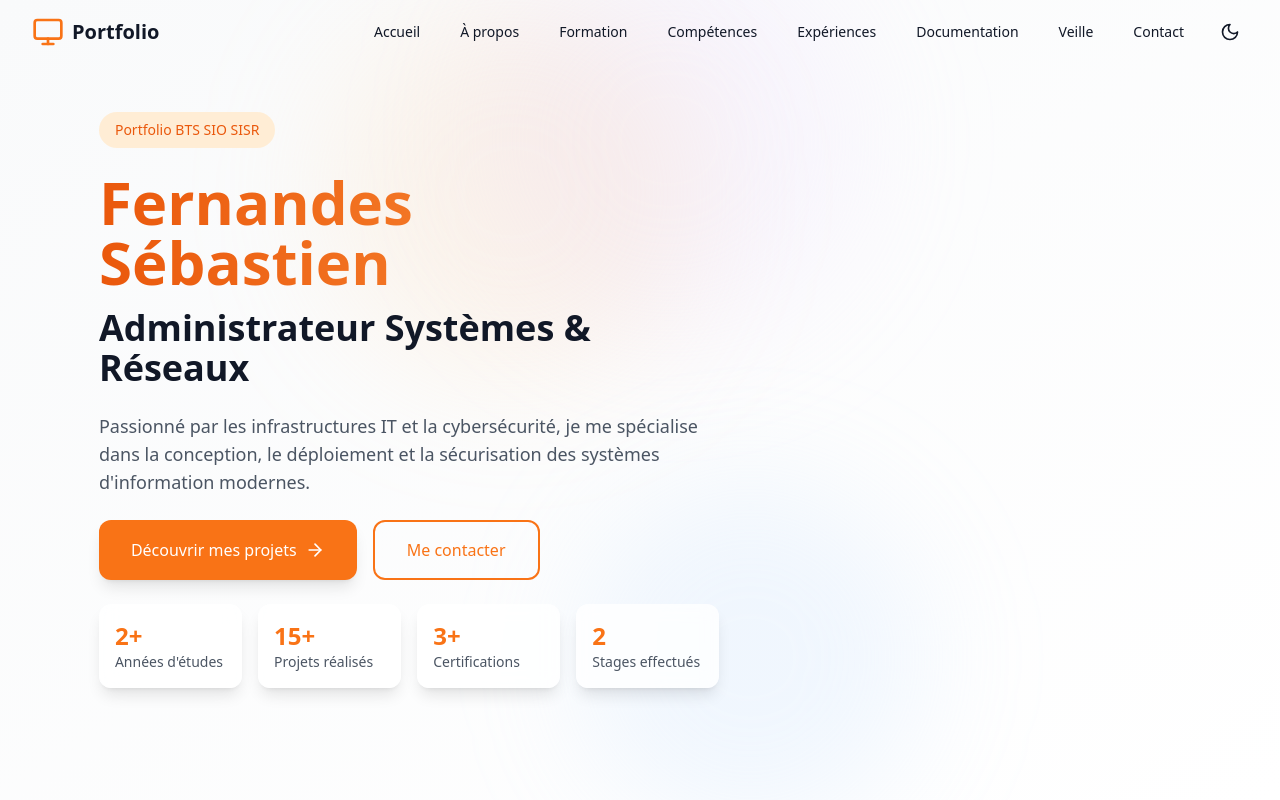
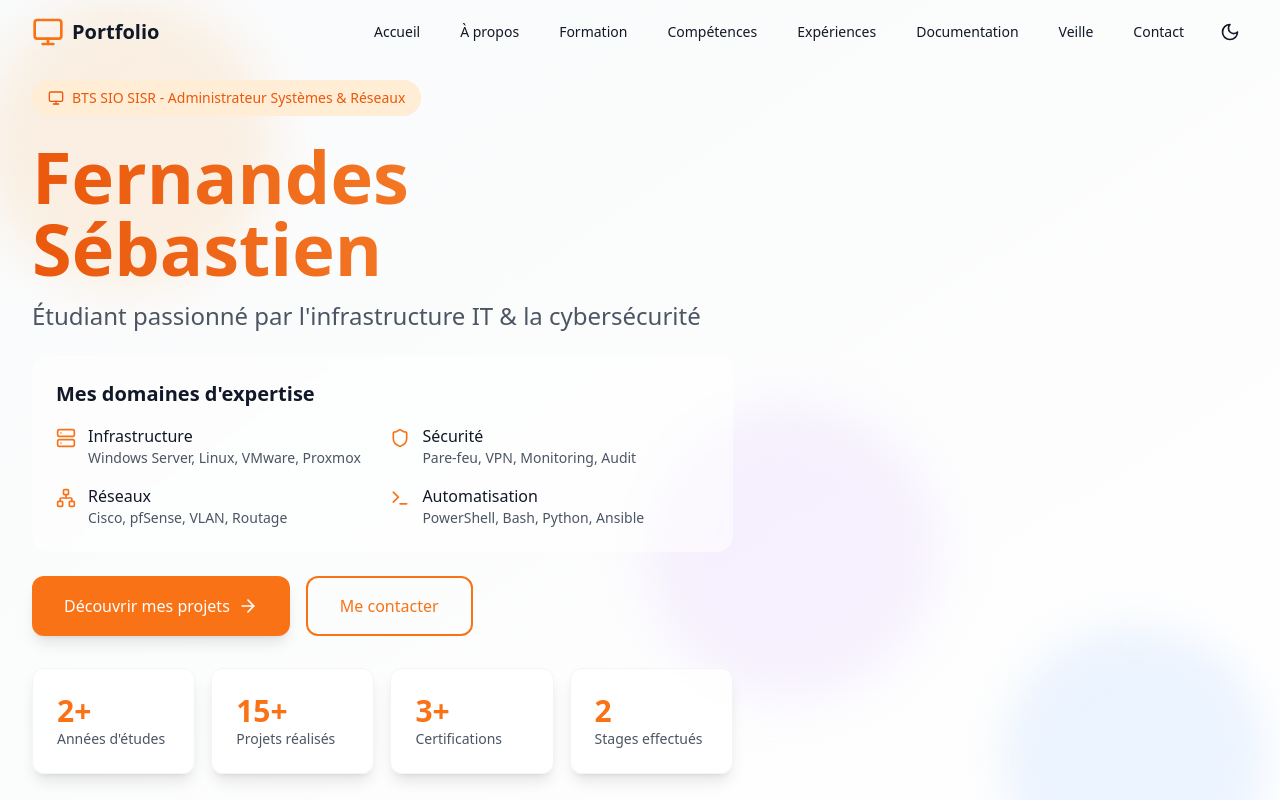
Before and after one commit to CapitaineRick/Portfolio, a React (Vite) app: page / in a window 1280 px wide. Shown: the top 800 px of the page. Built offline with nearby package versions, Linux system fonts and the light colour scheme.

Commit message:
Enhance Hero section with more content

```diff
--- a/src/components/sections/Hero.tsx
+++ b/src/components/sections/Hero.tsx
@@ -1,5 +1,5 @@
 import React, { useEffect, useRef } from 'react';
-import { Server, ArrowRight, Terminal, Shield, Database, Code } from 'lucide-react';
+import { Server, ArrowRight, Terminal, Shield, Database, Code, Monitor, Network } from 'lucide-react';
 
 const Hero: React.FC = () => {
   const heroRef = useRef<HTMLDivElement>(null);
@@ -12,7 +12,6 @@ const Hero: React.FC = () => {
           entry.target.classList.add('opacity-100', 'translate-y-0');
           entry.target.classList.remove('opacity-0', 'translate-y-10');
 
-          // Animate icons sequentially
           iconRefs.current.forEach((icon, index) => {
             if (icon) {
               setTimeout(() => {
@@ -54,13 +53,13 @@ const Hero: React.FC = () => {
   return (
     <section
       id="home"
-      className="min-h-screen flex items-center justify-center relative overflow-hidden bg-gradient-to-br from-gray-50 to-white dark:from-gray-900 dark:to-gray-800"
+      className="min-h-screen relative overflow-hidden bg-gradient-to-br from-gray-50 to-white dark:from-gray-900 dark:to-gray-800"
     >
       {/* Animated background elements */}
       <div className="absolute inset-0 overflow-hidden">
-        <div className="absolute top-0 left-1/4 w-96 h-96 bg-orange-200/20 dark:bg-orange-500/10 rounded-full mix-blend-multiply filter blur-3xl animate-blob" />
-        <div className="absolute -bottom-8 right-1/4 w-96 h-96 bg-blue-200/20 dark:bg-blue-500/10 rounded-full mix-blend-multiply filter blur-3xl animate-blob animation-delay-2000" />
-        <div className="absolute -top-8 right-1/3 w-96 h-96 bg-purple-200/20 dark:bg-purple-500/10 rounded-full mix-blend-multiply filter blur-3xl animate-blob animation-delay-4000" />
+        <div className="absolute top-0 -left-4 w-72 h-72 bg-orange-200/30 dark:bg-orange-500/10 rounded-full mix-blend-multiply filter blur-xl animate-blob" />
+        <div className="absolute -bottom-8 -right-4 w-72 h-72 bg-blue-200/30 dark:bg-blue-500/10 rounded-full mix-blend-multiply filter blur-xl animate-blob animation-delay-2000" />
+        <div className="absolute top-1/2 left-1/2 w-72 h-72 bg-purple-200/30 dark:bg-purple-500/10 rounded-full mix-blend-multiply filter blur-xl animate-blob animation-delay-4000" />
       </div>
 
       <div className="max-w-7xl mx-auto px-4 sm:px-6 lg:px-8 py-20 relative">
@@ -68,25 +67,65 @@ const Hero: React.FC = () => {
           ref={heroRef}
           className="flex flex-col lg:flex-row items-center gap-12 transition-all duration-1000 opacity-0 translate-y-10"
         >
-          <div className="lg:w-3/5">
+          <div className="lg:w-3/5 space-y-8">
             <div className="space-y-6 text-center lg:text-left">
-              <div className="inline-block px-4 py-2 rounded-full bg-orange-100 dark:bg-orange-900/30 text-orange-600 dark:text-orange-400 text-sm font-medium">
-                Portfolio BTS SIO SISR
+              <div className="inline-flex items-center gap-2 px-4 py-2 rounded-full bg-orange-100 dark:bg-orange-900/30 text-orange-600 dark:text-orange-400 text-sm font-medium">
+                <Monitor className="w-4 h-4" />
+                BTS SIO SISR - Administrateur Systèmes & Réseaux
               </div>
 
               <div>
-                <h1 className="text-4xl md:text-5xl lg:text-6xl font-bold mb-4 bg-clip-text text-transparent bg-gradient-to-r from-orange-600 to-orange-400">
+                <h1 className="text-5xl md:text-6xl lg:text-7xl font-bold mb-4 bg-clip-text text-transparent bg-gradient-to-r from-orange-600 to-orange-400">
                   Fernandes Sébastien
                 </h1>
-                <h2 className="text-3xl md:text-4xl font-bold text-gray-900 dark:text-white">
-                  Administrateur Systèmes & Réseaux
-                </h2>
+                <p className="text-xl md:text-2xl text-gray-600 dark:text-gray-300">
+                  Étudiant passionné par l'infrastructure IT & la cybersécurité
+                </p>
               </div>
 
-              <p className="text-lg text-gray-600 dark:text-gray-300 max-w-2xl mx-auto lg:mx-0">
-                Passionné par les infrastructures IT et la cybersécurité, je me spécialise dans la conception,
-                le déploiement et la sécurisation des systèmes d'information modernes.
+              <div className="bg-white/50 dark:bg-gray-800/50 backdrop-blur-sm rounded-2xl p-6 space-y-4">
+                <h2 className="text-xl font-semibold text-gray-900 dark:text-white">
+                  Mes domaines d'expertise
+                </h2>
+                <div className="grid grid-cols-1 md:grid-cols-2 gap-4 text-left">
+                  <div className="flex items-start gap-3">
+                    <Server className="w-5 h-5 text-orange-500 mt-1" />
+                    <div>
+                      <h3 className="font-medium">Infrastructure</h3>
+                      <p className="text-sm text-gray-600 dark:text-gray-400">
+                        Windows Server, Linux, VMware, Proxmox
                       </p>
+                    </div>
+                  </div>
+                  <div className="flex items-start gap-3">
+                    <Shield className="w-5 h-5 text-orange-500 mt-1" />
+                    <div>
+                      <h3 className="font-medium">Sécurité</h3>
+                      <p className="text-sm text-gray-600 dark:text-gray-400">
+                        Pare-feu, VPN, Monitoring, Audit
+                      </p>
+                    </div>
+                  </div>
+                  <div className="flex items-start gap-3">
+                    <Network className="w-5 h-5 text-orange-500 mt-1" />
+                    <div>
+                      <h3 className="font-medium">Réseaux</h3>
+                      <p className="text-sm text-gray-600 dark:text-gray-400">
+                        Cisco, pfSense, VLAN, Routage
+                      </p>
+                    </div>
+                  </div>
+                  <div className="flex items-start gap-3">
+                    <Terminal className="w-5 h-5 text-orange-500 mt-1" />
+                    <div>
+                      <h3 className="font-medium">Automatisation</h3>
+                      <p className="text-sm text-gray-600 dark:text-gray-400">
+                        PowerShell, Bash, Python, Ansible
+                      </p>
+                    </div>
+                  </div>
+                </div>
+              </div>
 
               <div className="flex flex-wrap gap-4 justify-center lg:justify-start">
                 <button
@@ -109,24 +148,24 @@ const Hero: React.FC = () => {
                   Me contacter
                 </button>
               </div>
+            </div>
 
             <div className="grid grid-cols-2 md:grid-cols-4 gap-4">
-                <div className="p-4 rounded-xl bg-white/80 dark:bg-gray-800/80 backdrop-blur shadow-lg">
-                  <div className="font-bold text-2xl text-orange-500">2+</div>
+              <div className="p-6 rounded-xl bg-white/80 dark:bg-gray-800/80 backdrop-blur shadow-lg border border-gray-100 dark:border-gray-700">
+                <div className="font-bold text-3xl text-orange-500">2+</div>
                 <div className="text-sm text-gray-600 dark:text-gray-400">Années d'études</div>
               </div>
-                <div className="p-4 rounded-xl bg-white/80 dark:bg-gray-800/80 backdrop-blur shadow-lg">
-                  <div className="font-bold text-2xl text-orange-500">15+</div>
+              <div className="p-6 rounded-xl bg-white/80 dark:bg-gray-800/80 backdrop-blur shadow-lg border border-gray-100 dark:border-gray-700">
+                <div className="font-bold text-3xl text-orange-500">15+</div>
                 <div className="text-sm text-gray-600 dark:text-gray-400">Projets réalisés</div>
               </div>
-                <div className="p-4 rounded-xl bg-white/80 dark:bg-gray-800/80 backdrop-blur shadow-lg">
-                  <div className="font-bold text-2xl text-orange-500">3+</div>
+              <div className="p-6 rounded-xl bg-white/80 dark:bg-gray-800/80 backdrop-blur shadow-lg border border-gray-100 dark:border-gray-700">
+                <div className="font-bold text-3xl text-orange-500">3+</div>
                 <div className="text-sm text-gray-600 dark:text-gray-400">Certifications</div>
               </div>
-                <div className="p-4 rounded-xl bg-white/80 dark:bg-gray-800/80 backdrop-blur shadow-lg">
-                  <div className="font-bold text-2xl text-orange-500">2</div>
+              <div className="p-6 rounded-xl bg-white/80 dark:bg-gray-800/80 backdrop-blur shadow-lg border border-gray-100 dark:border-gray-700">
+                <div className="font-bold text-3xl text-orange-500">2</div>
                 <div className="text-sm text-gray-600 dark:text-gray-400">Stages effectués</div>
-                </div>
               </div>
             </div>
           </div>
@@ -152,7 +191,8 @@ const Hero: React.FC = () => {
                     group-hover:scale-105 cursor-pointer
                   `}>
                     <div className="w-full h-full rounded-2xl bg-white dark:bg-gray-800 p-6
-                                  flex flex-col items-center justify-center gap-4">
+                                  flex flex-col items-center justify-center gap-4
+                                  border border-gray-100 dark:border-gray-700">
                       <item.icon className="w-12 h-12 transition-transform duration-300
                                           group-hover:scale-110 group-hover:rotate-6" />
                       <span className="text-sm font-medium text-gray-600 dark:text-gray-300">
```
Lines whose indentation alone changed are shown as unchanged.
